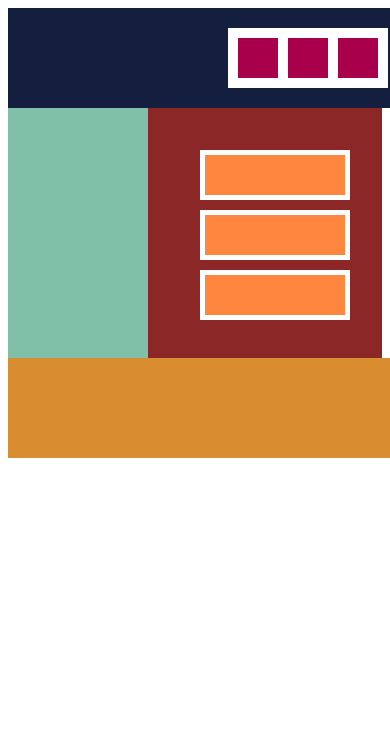
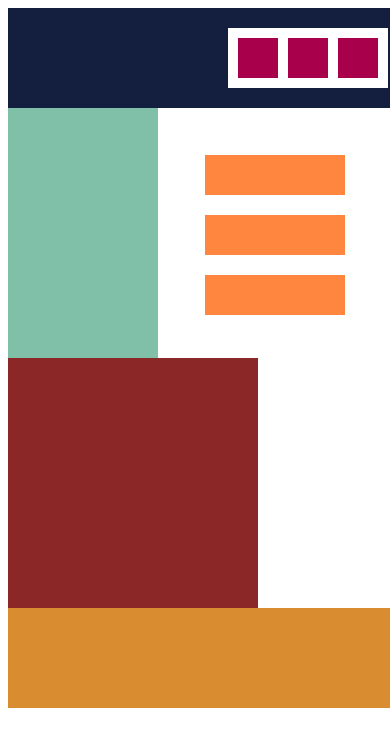
Before and after one commit to Chizuru0530/curriculum, a plain HTML site: page HTML3/index.html in a window 390 px wide. Drawn offline with Linux system fonts and the light colour scheme; files that its build step writes are made by us from their sources.

Commit message:
Add files via upload

```diff
--- /dev/null
+++ b/HTML3/css/smartStyle.css
@@ -0,0 +1,55 @@
+@media screen and (max-width: 479px) {
+    .header {
+        width: 200px;
+        height: 200px;
+        position: relative;
+    }
+    .absolute {
+        position: absolute;
+        top: 20px;
+        right: 70px;
+        bottom: 20px;
+        left: 70px;
+    }
+    .h1-1 {
+        width: 160px;
+        height: 60px;
+        flex-direction: column;
+    }
+    .container {
+        display: flex;
+        position: absolute;
+        top: 30px;
+        right: 80px;
+        bottom: 30px;
+        left: 80px;
+    }
+    .left {
+        width: 200px;
+        height: 100px;
+    }
+    .right {
+        width: 200px;
+        height: 210px;
+    }
+    .relative {
+        position: relative;
+    }
+    .green {
+        position: absolute;
+        left: 30px;
+        top: 20px;
+        right: 20px;
+        bottom: 20px;
+        margin-left: 10px;
+        margin-top: 10px;
+    }
+    .green {
+        display: flex;
+        flex-direction: column;
+    }
+    .footer {
+        width: 200px;
+        height: 100px;
+    }
+    }
--- a/HTML3/index.html
+++ b/HTML3/index.html
@@ -3,11 +3,10 @@
 <head>
     <meta charset="UTF-8">
     <meta http-equiv="X-UA-Compatible" content="IE=edge">
-    <meta name="viewport" content="width=device-width, initial-scale=1.0">
     <title>Document</title>
     <link rel="stylesheet" href="css/smartStyle.css">
     <link rel="stylesheet" href="css/style.css">
-    <meta name="viewport" content="width=device-width,initial-scale=1.0,minimum-scale=1.0">
+    <meta name="viewport" content="width=device-width, initial-scale=1.0">
 </head>
 <body>
     <div class="header relative">
@@ -22,13 +21,12 @@
        <div class="left"></div>
        <div class="right relative"></div>
    </div>
-   <div class="footer"></div>
    <div class="green absolute">
        <div class="box1"></div>
        <div class="box2"></div>
        <div class="box3"></div>
    </div>
-</div>
+   <div class="footer"></div>
 
 </body>
 </html>
```
